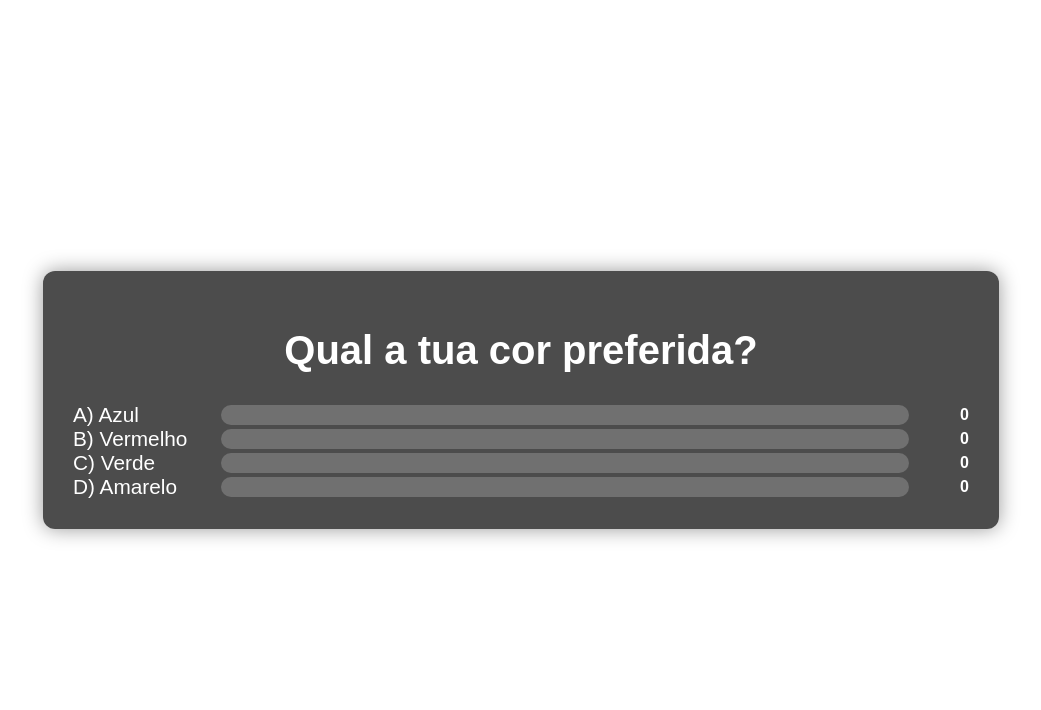
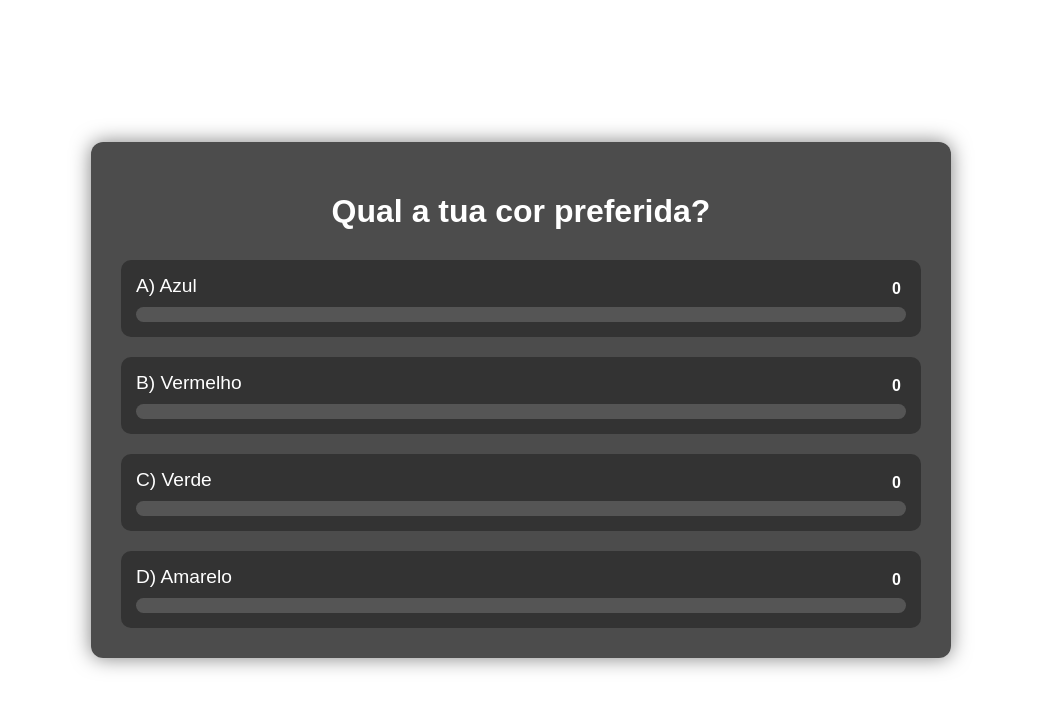
Before and after one commit to particulashow/pool4, a plain HTML site: page index.html in a window 1280 px wide. Shown: the whole page, without its empty margins (119-1160 px from the left). Drawn offline with Linux system fonts and the light colour scheme.

Commit message:
Update style.css

```diff
--- a/style.css
+++ b/style.css
@@ -10,56 +10,57 @@ body {
 }
 
 #poll-container {
-  width: 70%;
   background: rgba(0, 0, 0, 0.7);
   padding: 30px;
   border-radius: 12px;
-  color: white;
-  text-align: center;
-  box-shadow: 0 0 20px rgba(0,0,0,0.4);
+  width: 80%;
+  max-width: 800px;
+  box-shadow: 0 0 20px rgba(0,0,0,0.5);
 }
 
-h1 {
-  font-size: 2.5rem;
+#question {
+  text-align: center;
+  color: white;
+  font-size: 2em;
   margin-bottom: 30px;
 }
 
-.options {
+#options {
   display: flex;
   flex-direction: column;
   gap: 20px;
 }
 
 .option {
-  display: flex;
-  align-items: center;
-  gap: 10px;
+  background: #333;
+  padding: 15px;
+  border-radius: 10px;
+  position: relative;
+  color: white;
 }
 
 .label {
-  flex: 1;
-  font-size: 1.3rem;
-  text-align: left;
+  font-size: 1.2em;
+  margin-bottom: 10px;
 }
 
 .bar {
-  flex: 5;
-  height: 20px;
-  background: rgba(255,255,255,0.2);
+  background: #555;
+  height: 15px;
   border-radius: 10px;
   overflow: hidden;
 }
 
 .fill {
+  background: linear-gradient(90deg, #00f2fe, #4facfe);
+  width: 0%;
   height: 100%;
-  width: 0%;
-  background: linear-gradient(to right, #00f2fe, #4facfe);
-  border-radius: 10px;
-  transition: width 0.5s ease-in-out;
+  transition: width 0.5s ease;
 }
 
 .count {
-  width: 50px;
-  text-align: right;
+  position: absolute;
+  right: 20px;
+  top: 20px;
   font-weight: bold;
 }
```
